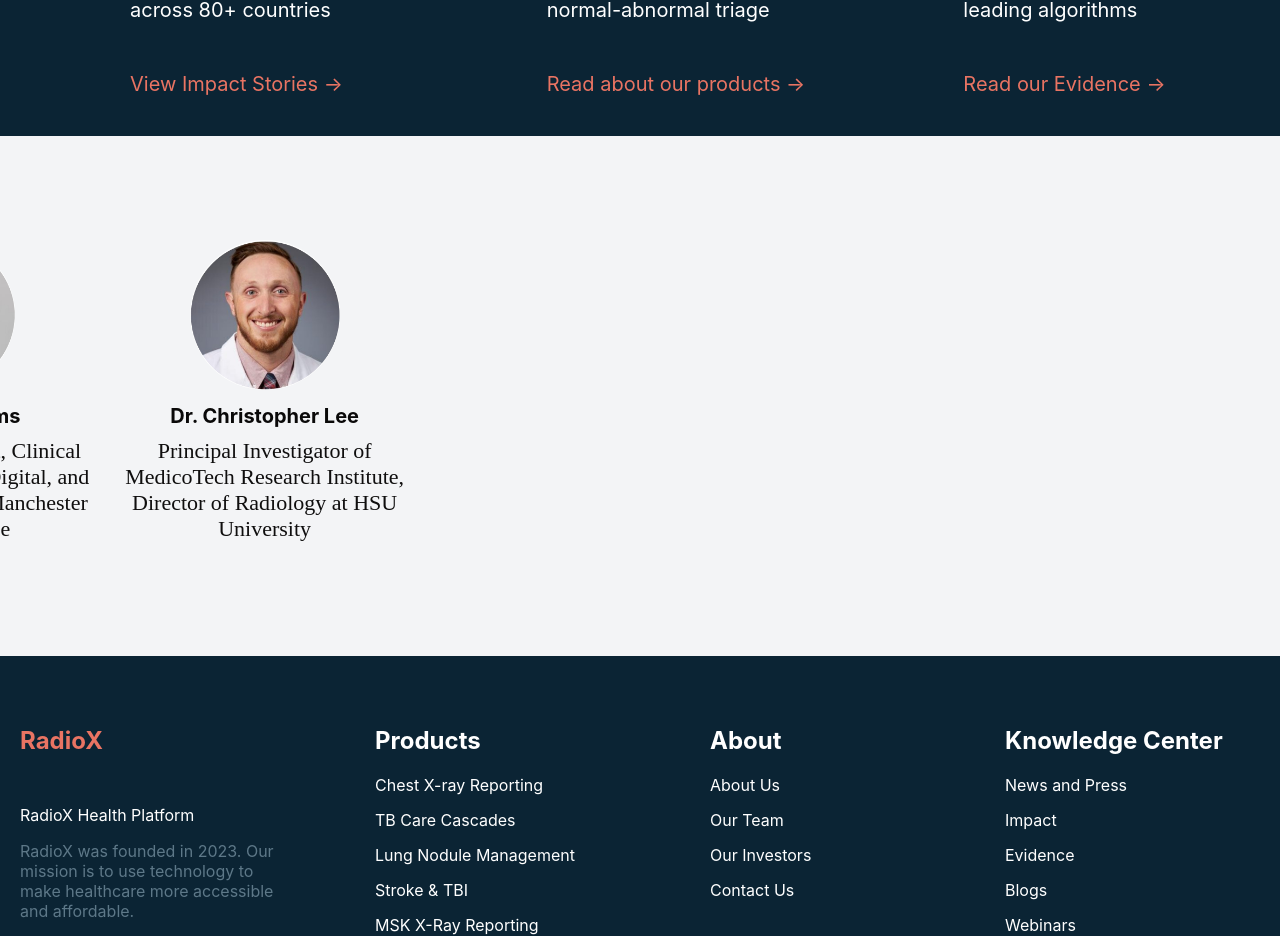
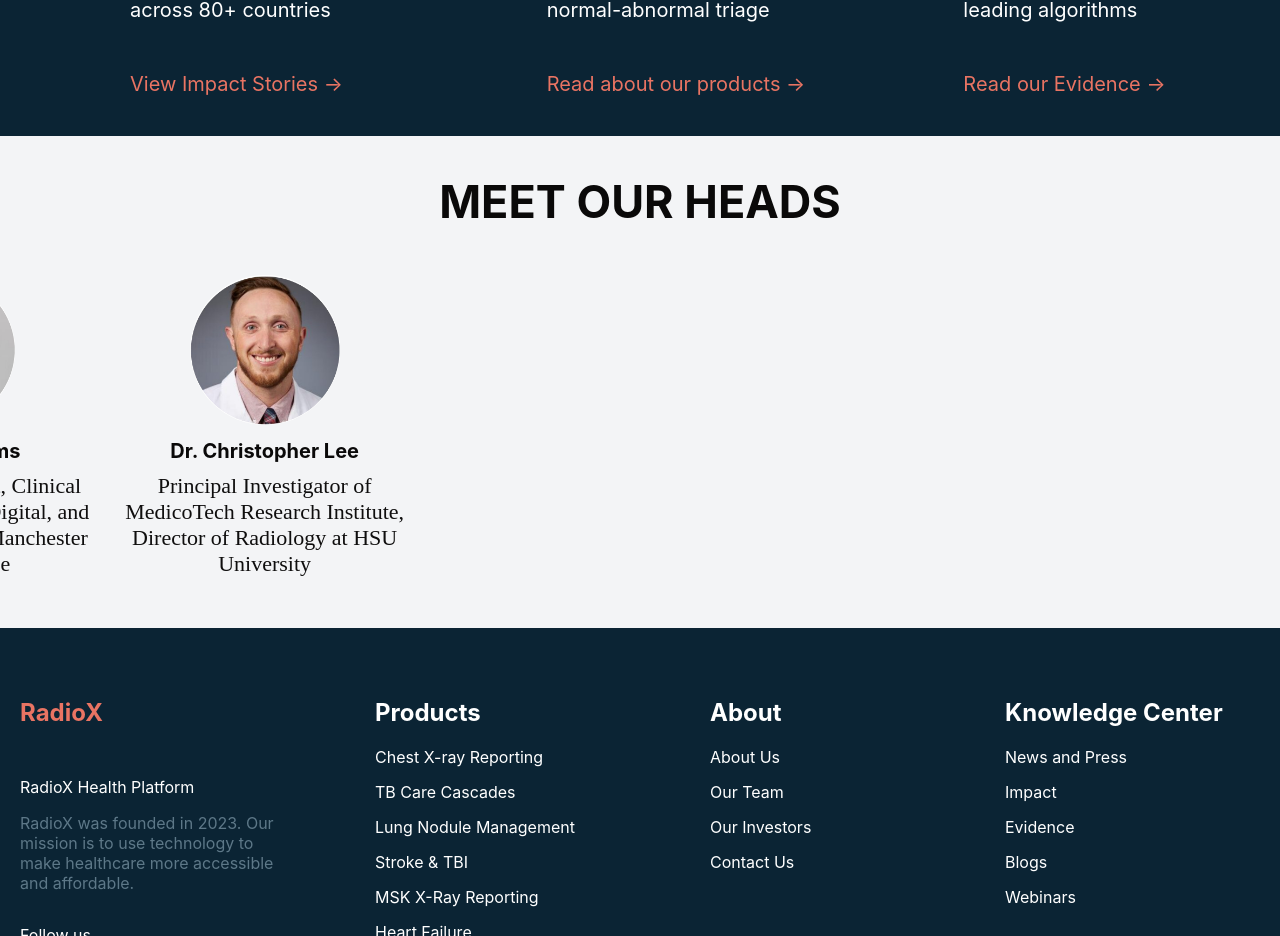
Before and after one commit to roshanshetty271/RadioX-Web-Application, a React (Create React App) app in the folder frontend/radiox/: page / in a window 1280 px wide. Shown: the part 2672-3608 px from the top of the page. Built offline with nearby package versions, Linux system fonts and the light colour scheme.

Commit message:
Corosal fixed and title added

```diff
--- a/frontend/radiox/src/components/Home/corousal/DoctorProfileSection.css
+++ b/frontend/radiox/src/components/Home/corousal/DoctorProfileSection.css
@@ -8,7 +8,7 @@
     display: flex;
     justify-content: flex-start;
     align-items: center;
-    height: 520px;
+    height: 330px;
     background-color: rgba(243, 244, 246, 255);
     overflow: hidden;
     position: relative;
@@ -26,6 +26,19 @@
     /* Added transition for smoother effects */
 }
 
+.section-parent {
+  display: flex;
+  flex-direction: column;
+  background-color: rgba(243, 244, 246, 255);
+  padding-bottom: 2rem;
+}
+
+.section-title{
+  display: flex;
+  justify-content: center;
+  color: #0a0909;
+  font-size: 30px;
+}
 
 /* Added a more specific selector to pause the animation on hover */
 
@@ -55,7 +68,6 @@
     width: 100%;
     transform: translateX(0);
     border-radius: 50%;
-    background-color: rgba(255, 255, 255, 0.9);
     /* Highlight background color */
     transition: background-color 0.3s ease-in-out;
     /* Smooth transition for highlighting */
--- a/frontend/radiox/src/components/Home/corousal/DoctorProfileSection.tsx
+++ b/frontend/radiox/src/components/Home/corousal/DoctorProfileSection.tsx
@@ -24,7 +24,11 @@
   ];
 
   return (
-    <div className={`section-container`}>
+    <div className="section-parent">
+      <div className='section-title'>
+        <h2>MEET OUR HEADS</h2>
+      </div>
+      <div className="section-container">
         {doctorProfiles.map((doctor, index) => (
           <div key={index} className="profile-container">
             {doctor.profilePicture}
@@ -33,6 +37,7 @@
           </div>
         ))}
       </div>
+    </div>
   );
 };
 
```
Lines whose indentation alone changed are shown as unchanged.
